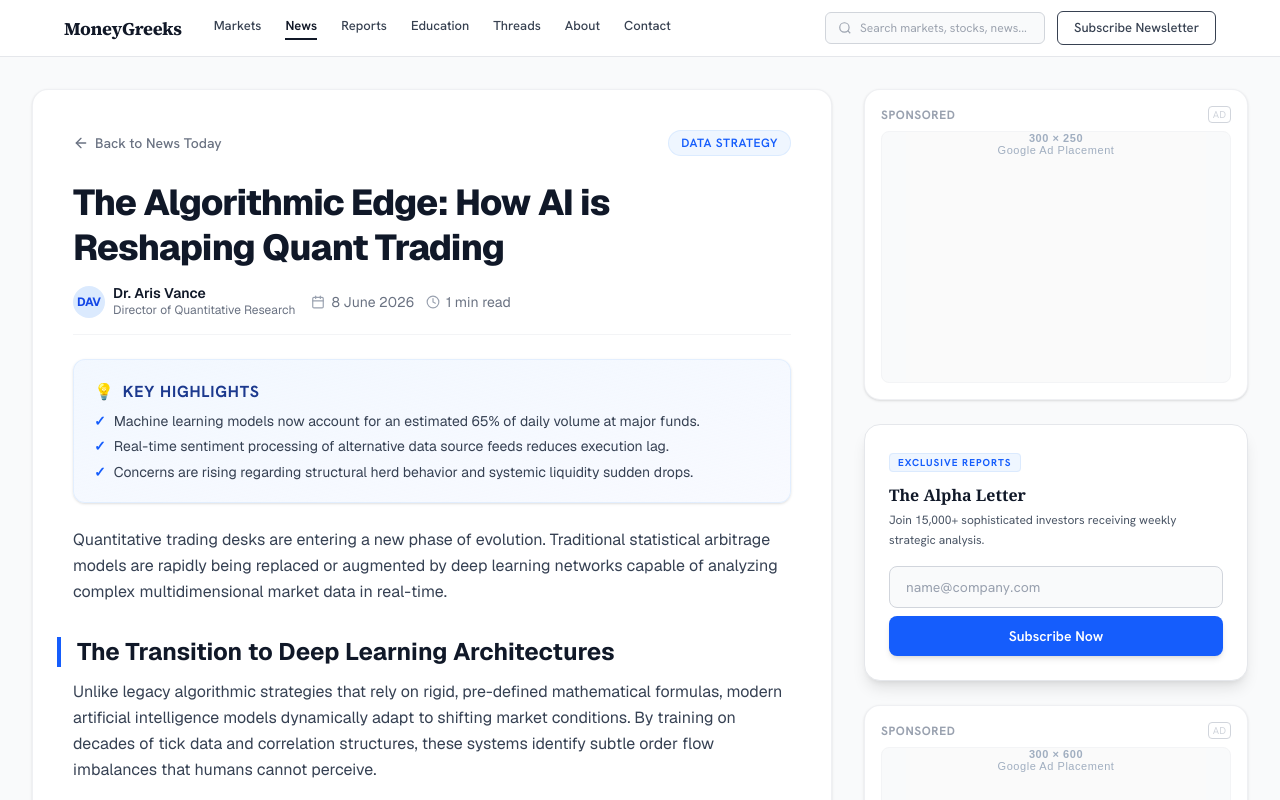
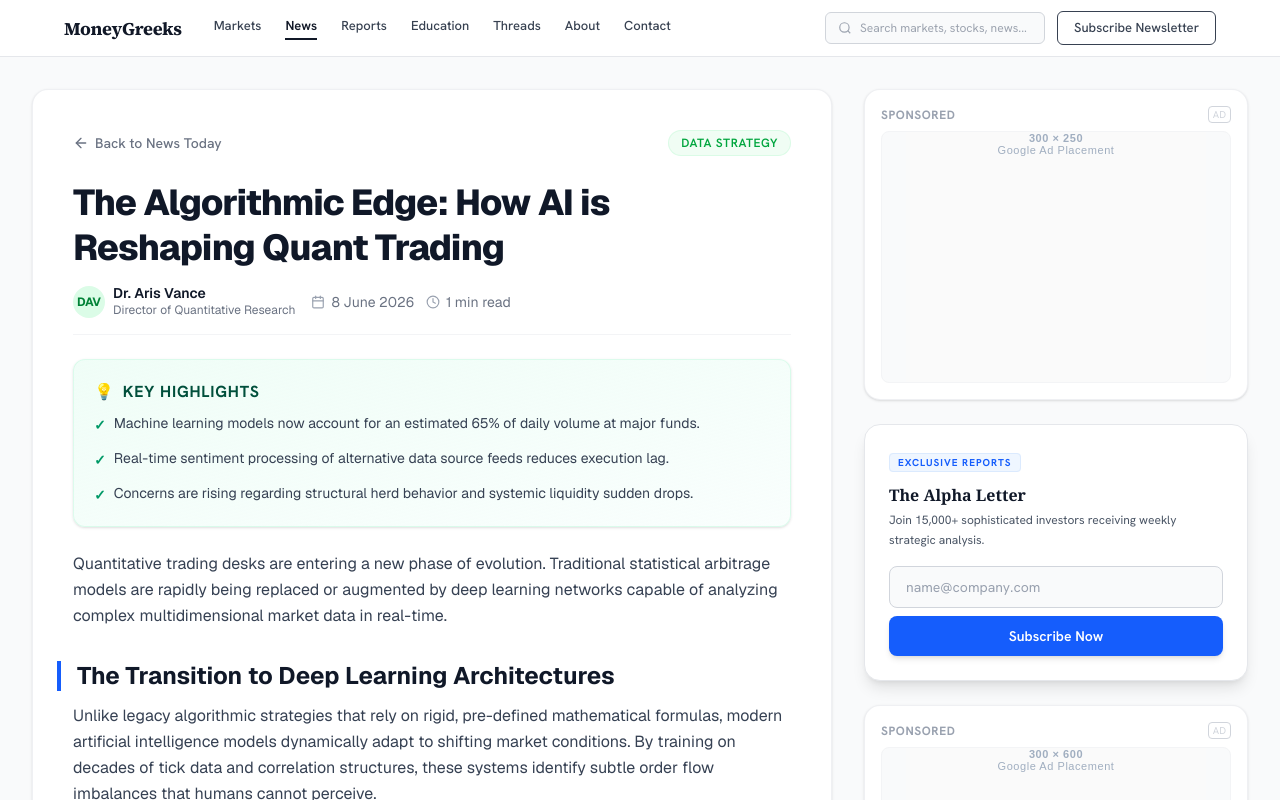
Before and after one commit to josecschalil/moneygreeks, a Next.js app in the folder frontend/: page /news-today/algorithmic-edge-ai in a window 1280 px wide. Shown: the top 800 px of the page. Built offline with nearby package versions, Linux system fonts and the light colour scheme; no server answers.

Commit message:
fixed more 1

```diff
--- a/frontend/app/news-today/[slug]/page.tsx
+++ b/frontend/app/news-today/[slug]/page.tsx
@@ -203,7 +203,7 @@ export default async function NewsArticlePage({
                 </Link>
 
                 {/* Category Pill */}
-                <span className="inline-flex items-center px-3 py-1 rounded-full text-xs font-semibold uppercase tracking-wider bg-blue-50 text-blue-600 border border-blue-200/40">
+                <span className="inline-flex items-center px-3 py-1 rounded-full text-xs font-semibold uppercase tracking-wider bg-green-50 text-green-600 border border-green-200/40">
                   {post.category}
                 </span>
               </div>
@@ -216,7 +216,7 @@ export default async function NewsArticlePage({
               {/* Author & Publish Date Meta row */}
               <div className="flex flex-wrap items-center gap-x-4 gap-y-2 text-xs sm:text-sm text-gray-500 border-b border-gray-100 pb-4 mb-6 font-sans">
                 <div className="flex items-center gap-2">
-                  <div className="w-8 h-8 rounded-full bg-blue-100 flex items-center justify-center text-blue-700 font-bold text-xs">
+                  <div className="w-8 h-8 rounded-full bg-green-100 flex items-center justify-center text-green-700 font-bold text-xs">
                     {(post.author || "MG")
                       .split(" ")
                       .map((n) => n[0])
@@ -245,17 +245,19 @@ export default async function NewsArticlePage({
 
               {/* Key Highlights Card */}
               {post.keyHighlights && post.keyHighlights.length > 0 && (
-                <div className="hidden md:block bg-gradient-to-br from-blue-50/80 to-indigo-50/40 border border-blue-100/70 rounded-xl p-4 md:p-5 mb-6 shadow-sm">
-                  <h3 className="text-sm md:text-base font-bold text-blue-900 uppercase tracking-wider mb-2 flex items-center gap-2">
-                    <span className="text-blue-500">💡</span> Key Highlights
+                <div className=" bg-gradient-to-br from-emerald-50/80 to-teal-50/40 border border-emerald-100/70 rounded-xl p-4 md:p-5 mb-6 shadow-sm">
+                  <h3 className="text-sm md:text-base font-bold text-emerald-900 uppercase tracking-wider mb-2 flex items-center gap-2">
+                    <span className="text-emerald-500">💡</span> Key Highlights
                   </h3>
-                  <ul className="space-y-1.5 font-sans">
+                  <ul className="space-y-2.5 font-sans">
                     {post.keyHighlights.map((highlight, idx) => (
                       <li
                         key={idx}
-                        className="flex items-start gap-2 text-gray-700 text-sm leading-snug"
+                        className="flex items-start gap-2 text-gray-700 text-sm leading-relaxed"
                       >
-                        <span className="text-blue-600 font-bold">✓</span>
+                        <span className="text-emerald-600 font-bold mt-0.5">
+                          ✓
+                        </span>
                         <span>{highlight}</span>
                       </li>
                     ))}
```
